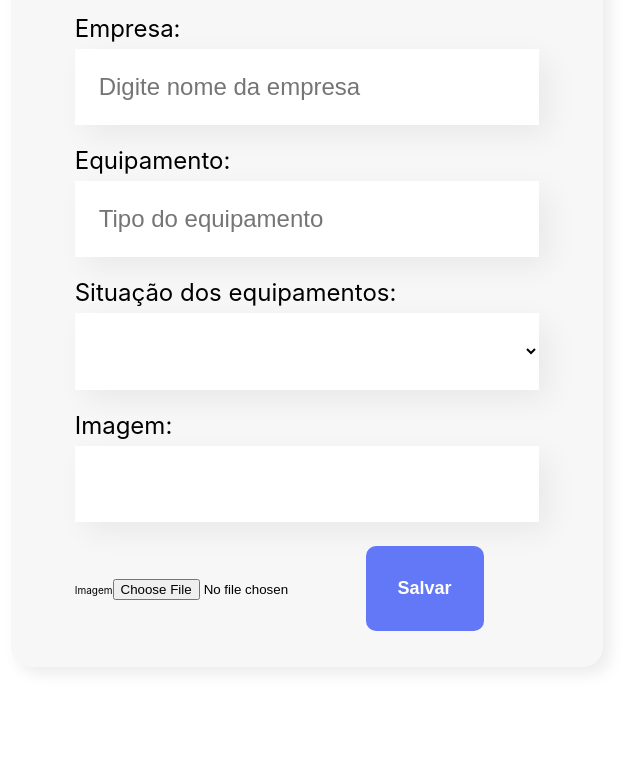
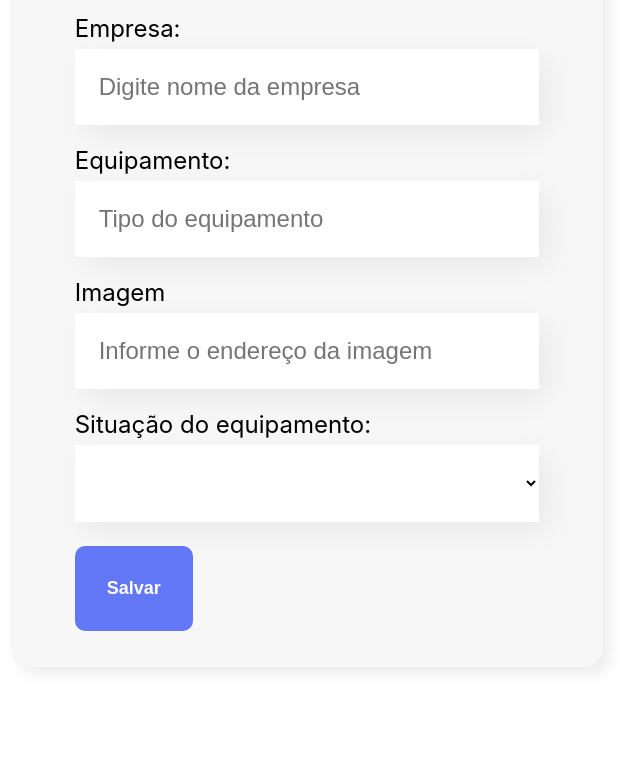
Before and after one commit to kauanguilhermesantos/hackathon-trilhas, a React (Create React App) app in the folder front/: page / in a window 1280 px wide. Shown: the part 605-1383 px from the top of the page, without its empty margins (333-973 px from the left). Built offline with nearby package versions, Linux system fonts and the light colour scheme; the HTML template or start-up script is replaced by a standard one.

Commit message:
mudanças no formulario

```diff
--- a/front/src/componentes/Formulario/index.js
+++ b/front/src/componentes/Formulario/index.js
@@ -40,22 +40,16 @@ const Formulario = ({aoCadastrar, times}) => {
                     valor={cargo}
                     aoAlterado={valor => setCargo(valor)}/>
 
+                <CampoTexto
+                    label='Imagem'
+                    placeholder='Informe o endereço da imagem '
+                    aoAlterado={valor => setImagem(valor)}/>
                 <ListaSuspensa
                     obrigatorio={true}
-                    label='Situação dos equipamentos:'
+                    label='Situação do equipamento:'
                     items={times}
                     valor={time}
                     aoAlterado={valor => setTime(valor)}/>
-
-
-              {/* <CampoTexto
-                    label='Imagem:'
-                   /> */}
-                   <CampoImagem
-                   label="Imagem:"
-                   />
-                <label>Imagem</label>
-                <input type='file'></input>
                 <Botao texto='Salvar' />
             </form>
         </section>
```
